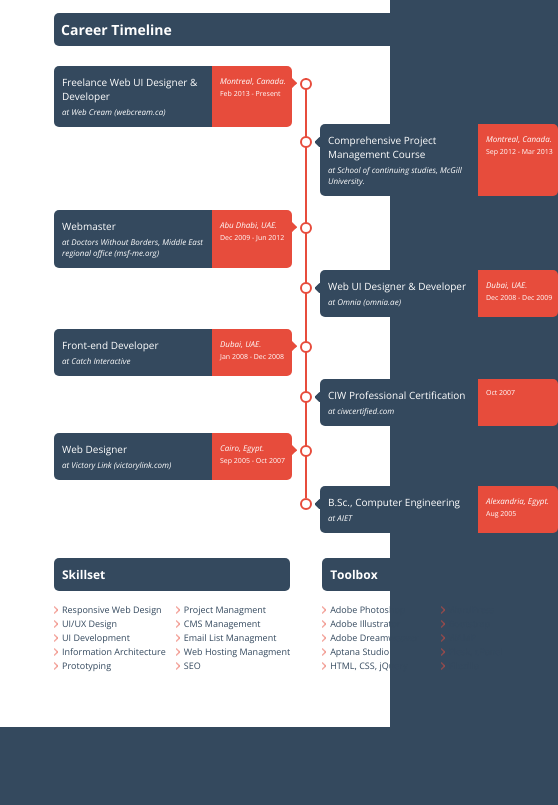
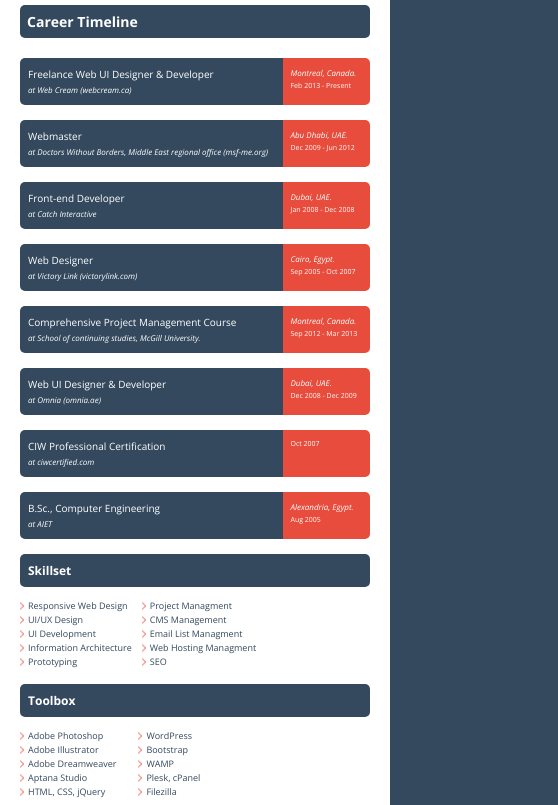
Before and after one commit to raha-frontend/career-timeline, a plain HTML site: page index.html in a window 390 px wide. Shown: the part 179-984 px from the top of the page, 558 px wide, since content can reach past the window. Before the commit the page ends 936 px from the top, so only its background shows below. Drawn offline with nearby package versions, Linux system fonts and the light colour scheme.

Commit message:
Адаптив

```diff
--- a/index.html
+++ b/index.html
@@ -6,10 +6,10 @@
     <link rel="preconnect" href="https://fonts.gstatic.com">
     <link href="https://fonts.googleapis.com/css2?family=Open+Sans:ital,wght@0,400;0,700;1,400&display=swap" rel="stylesheet">
     <link rel="stylesheet" href="./style.css">
+    <link rel="stylesheet" href="./media.css">
     <title>Career Timeline</title>
 </head>
 <body>
-    <div class="wrapper">
     <div class="container">
         <div class="header">
             <h1 class="header-title">Karim Tarek</h1>
@@ -19,7 +19,7 @@
         <ul class="contact-list">
             <li class="contact-item"><a href="mailto:karim@karimtarek.com" class="contact-link email">karim@karimtarek.com</a></li>
             <li class="contact-item"><a href="tel:+1 514 000 0000" class="contact-link phone">+1 514 000 0000</a></li>
-                <li class="contact-item"><a href="www.karimtarek.com" class="contact-link website">www.karimtarek.com</a></li>
+            <li class="contact-item"><a href="www.karimtarek.com" class="contact-link website" target="_blank">www.karimtarek.com</a></li>
             <li class="contact-item"><a href="#" class="contact-link location">Montreal, Canada</a></li>
         </ul>
 
@@ -161,6 +161,5 @@
             </div>
         </div>
     </div>
-    </div>
 </body>
 </html>
--- /dev/null
+++ b/media.css
@@ -0,0 +1,72 @@
+@media (max-width: 768px) {
+    .container {
+        margin: 0 auto;
+        padding: 20px;
+    }
+
+    .header {
+        flex-direction: column;
+    }
+
+    .header-title {
+        margin-bottom: 10px;
+    }
+
+    .main-content::before {
+        display: none;
+    }
+
+    .circle {
+        display: none;
+    }
+
+    .left-block::after {
+        display: none;
+    }
+
+    .right-block::before {
+        display: none;
+    }
+
+    .content-left,
+    .content-right {
+        width: 100%;
+    }
+
+    .main-content {
+        flex-direction: column;
+    }
+
+    .profession-block {
+        width: 75%;
+    }
+
+    .location-block {
+        width: 25%;
+    }
+
+    .left-block {
+        margin-bottom: 15px;
+    }
+
+    .right-block {
+        margin-top: 15px;
+    }
+
+    .right-first-block {
+        margin-top: 0;
+    }
+
+    .right-fourth-block {
+        margin-bottom: 15px;
+    }
+
+    .footer-left {
+        width: 100%;
+        margin-bottom: 15px;
+    }
+
+    .footer-right {
+        width: 100%;
+    }
+}
--- a/style.css
+++ b/style.css
@@ -13,17 +13,11 @@ body {
     background-color: #34495e;
 }
 
-.wrapper {
+.container {
+    max-width: 612px;
     padding: 54px;
-    max-width: 612px;
-    min-height: 792px;
     margin: 30px auto;
     background-color: #fff;
-}
-
-.container {
-    width: 504px;
-    margin: 0 auto;
 }
 
 .header {
@@ -134,7 +128,6 @@ body {
     top: 12px;
     bottom: 60px;
     width: 2px;
-    /* height: 100%; */
     background-color: #e74c3c;
     transform: translateX(-50%);
 }
@@ -275,11 +268,12 @@ body {
 .footer {
     display: flex;
     justify-content: space-between;
-    align-items: center;
+    flex-wrap: wrap;
+    align-items: flex-start;
 }
 
 .footer-left {
-    width: 46.9%;
+    width: 236px;
 }
 
 .footer-title {
@@ -295,6 +289,7 @@ body {
     display: flex;
     color: #34495e;
     font-size: 9px;
+    flex-wrap: wrap;
 }
 
 .footer-content-left {
@@ -302,7 +297,7 @@ body {
 }
 
 .footer-right {
-    width: 46.8%;
+    width: 236px;
 }
 
 .toolbox-content {
```
Lines whose indentation alone changed are shown as unchanged.
